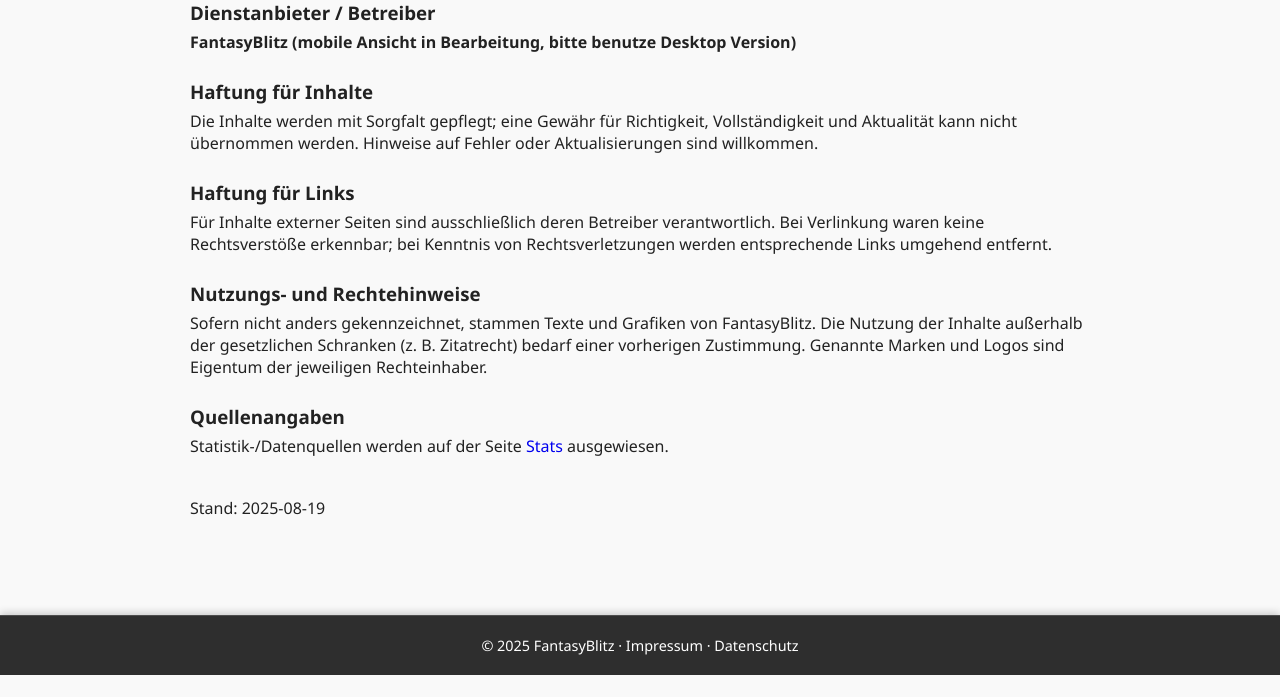
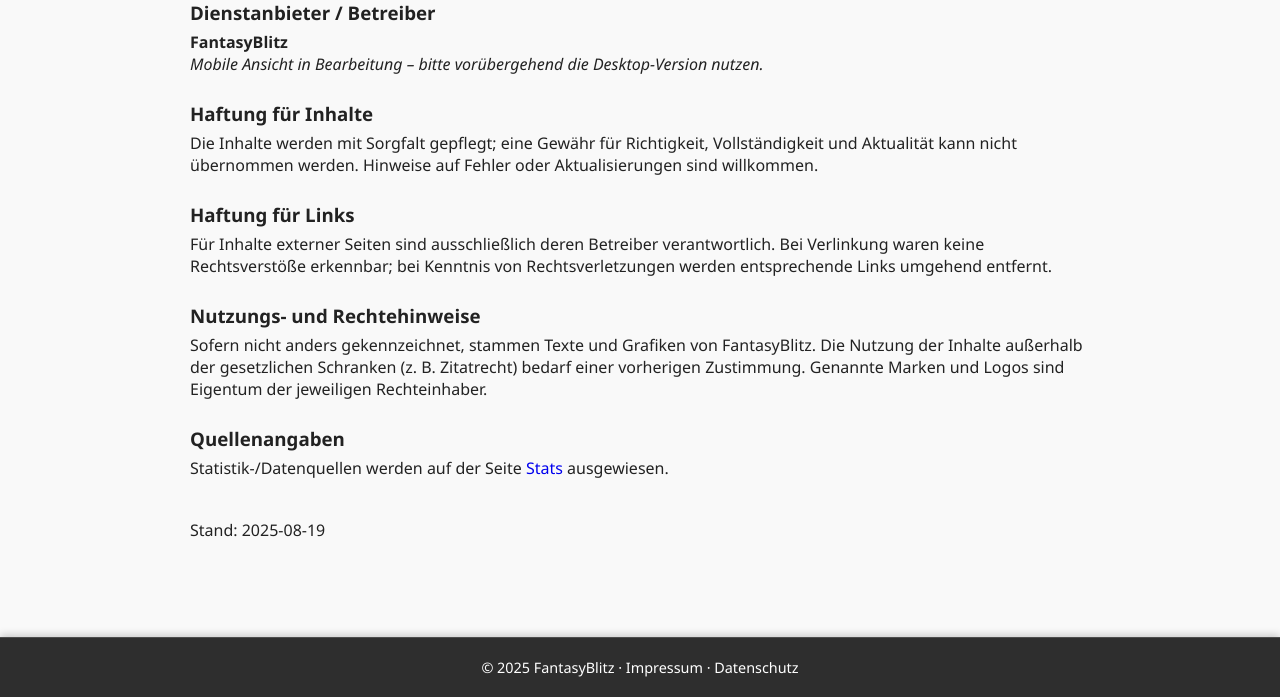
Before and after one commit to ludavan/FantasyBlitz, a plain HTML site: page impressum.html in a window 1280 px wide. Shown: the part 189-886 px from the top of the page. Before the commit the page ends 864 px from the top, so only its background shows below. Drawn offline with Linux system fonts and the light colour scheme.

Commit message:
Update impressum.html

```diff
--- a/impressum.html
+++ b/impressum.html
@@ -62,7 +62,8 @@
     <section class="rule-card" style="margin-top:12px">
       <h3>Dienstanbieter / Betreiber</h3>
       <p>
-        <strong>FantasyBlitz (mobile Ansicht in Bearbeitung, bitte benutze Desktop Version)</strong><br />
+        <strong>FantasyBlitz</strong><br />
+        <p><em>Mobile Ansicht in Bearbeitung – bitte vorübergehend die Desktop-Version nutzen.</em></p>
       </p>
 
       <!-- Optional (falls vorhanden) -->
```
